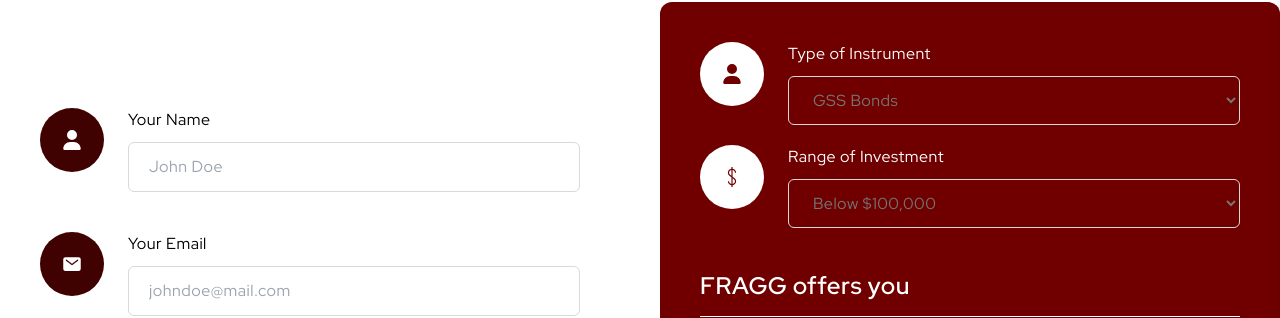
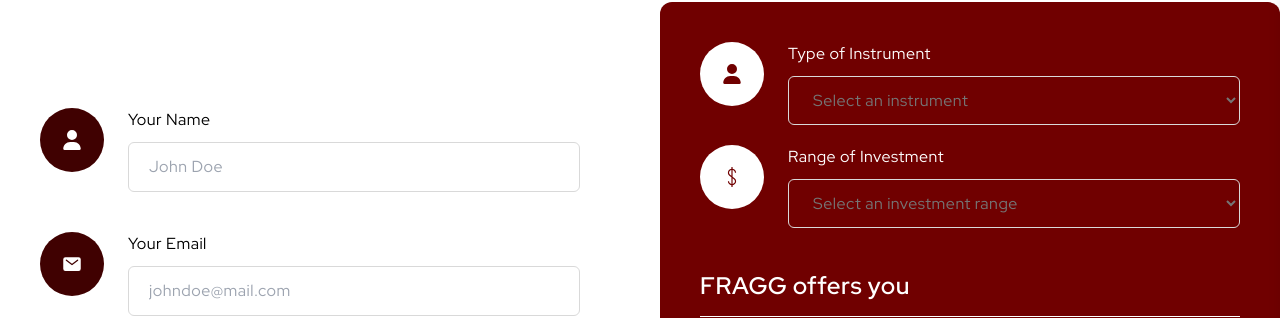
Before and after one commit to August-Deep-Tech/Fragg-Website, a Next.js app: page /fragg-nigeria/investors-form in a window 1280 px wide. Shown: the part 347-665 px from the top of the page. Built offline with nearby package versions, Linux system fonts and the light colour scheme.

Commit message:
minor refactor

```diff
--- a/src/app/fragg-nigeria/investors-form/page.tsx
+++ b/src/app/fragg-nigeria/investors-form/page.tsx
@@ -1,6 +1,7 @@
 "use client";
 
 import {useState} from "react";
+import {useRouter} from "next/navigation";
 import {FaUser, FaPhone, FaLocationDot} from "react-icons/fa6";
 import {IoMail} from "react-icons/io5";
 import {TfiMoney} from "react-icons/tfi";
@@ -12,6 +13,7 @@ import Dropdown from "@/components/Dropdown";
 import Button from "@/components/Button";
 
 const instrumentOptions = [
+  {value: "", label: "Select an instrument"},
   {value: "GSS Bonds", label: "GSS Bonds"},
   {value: "Debt Funding", label: "Debt Funding"},
   {value: "Equity Funding", label: "Equity Funding"},
@@ -19,6 +21,7 @@ const instrumentOptions = [
 ];
 
 const investmentRangeOptions = [
+  {value: "", label: "Select an investment range"},
   {value: "Below $100,000", label: "Below $100,000"},
   {value: "$100,000 - $1,000,000", label: "$100,000 - $1,000,000"},
   {value: "$1,000,000 - $5,000,000", label: "$1,000,000 - $5,000,000"},
@@ -26,6 +29,7 @@ const investmentRangeOptions = [
 ];
 
 const InvestorsForm = () => {
+  const router = useRouter();
   const [errorMessage, setErrorMessage] = useState("");
   const [successMessage, setSuccessMessage] = useState("");
   const [isSubmitting, setIsSubmitting] = useState(false);
@@ -44,10 +48,35 @@ const InvestorsForm = () => {
     }));
   };
 
+  const validateForm = () => {
+    const {name, email, phone_number, instrumentType, investmentRange} =
+      investorInfo;
+    if (
+      !name ||
+      !email ||
+      !phone_number ||
+      !instrumentType ||
+      !investmentRange
+    ) {
+      setErrorMessage("Please fill out all fields.");
+      return false;
+    }
+    setErrorMessage("");
+    return true;
+  };
+
   const handleSubmit = async (
     event: React.MouseEvent<HTMLButtonElement, MouseEvent>
   ) => {
     event.preventDefault();
+
+    if (!validateForm()) {
+      setTimeout(() => {
+        setErrorMessage("");
+      }, 3000);
+      return;
+    }
+
     setIsSubmitting(true);
 
     // handle submit for investor form
@@ -74,6 +103,7 @@ const InvestorsForm = () => {
           instrumentType: "",
           investmentRange: "",
         });
+        router.push("/fragg-nigeria");
       } else {
         setErrorMessage("An error occurred. Please try again.");
       }
@@ -175,6 +205,7 @@ const InvestorsForm = () => {
                 id="example-dropdown"
                 name=""
                 className="sm:w-[452px] text-greyish-10 bg-transparent"
+                required={true}
               />
             </div>
           </div>
@@ -195,6 +226,7 @@ const InvestorsForm = () => {
                 id="example-dropdown"
                 name=""
                 className="sm:w-[452px] text-greyish-10 bg-transparent"
+                required={true}
               />
             </div>
           </div>
@@ -224,7 +256,9 @@ const InvestorsForm = () => {
             </div>
             {/* <div>{successMessage}</div> */}
             {errorMessage !== "" && (
-              <div className="font-bold text-white text-xs">{errorMessage}</div>
+              <div className="font-bold text-red-200 text-xs">
+                {errorMessage}
+              </div>
             )}
             {successMessage !== "" && (
               <div className="font-bold text-green-500 mb-3 text-xs">
--- a/src/components/Dropdown.tsx
+++ b/src/components/Dropdown.tsx
@@ -1,7 +1,7 @@
-import React from 'react';
+import React from "react";
 
 interface DropdownProps {
-  options: { value: string; label: string }[];
+  options: {value: string; label: string}[];
   value: string;
   onChange: (event: React.ChangeEvent<HTMLSelectElement>) => void;
   id?: string;
@@ -36,8 +36,13 @@ const Dropdown: React.FC<DropdownProps> = ({
         className={`border border-[#D9D9D9] rounded-md pl-[20px] py-[12px] ${className} `}
         required={required}
       >
-        {options.map((option) => (
-          <option key={option.value} value={option.value} className=''>
+        {options.map((option, index) => (
+          <option
+            key={index}
+            value={option.value}
+            className={option.value === "" ? "hidden" : ""}
+            disabled={option.value === ""}
+          >
             {option.label}
           </option>
         ))}
```
